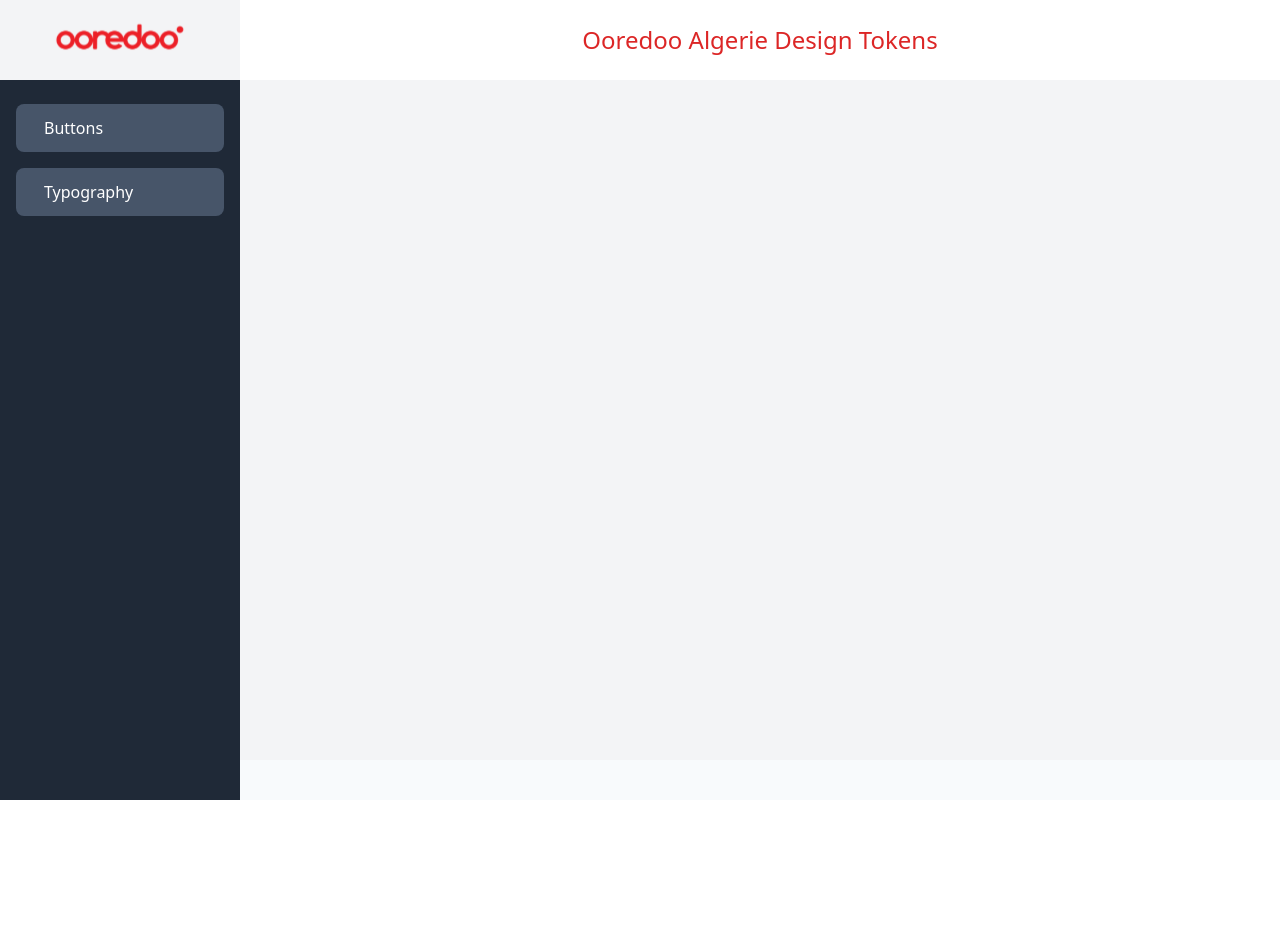
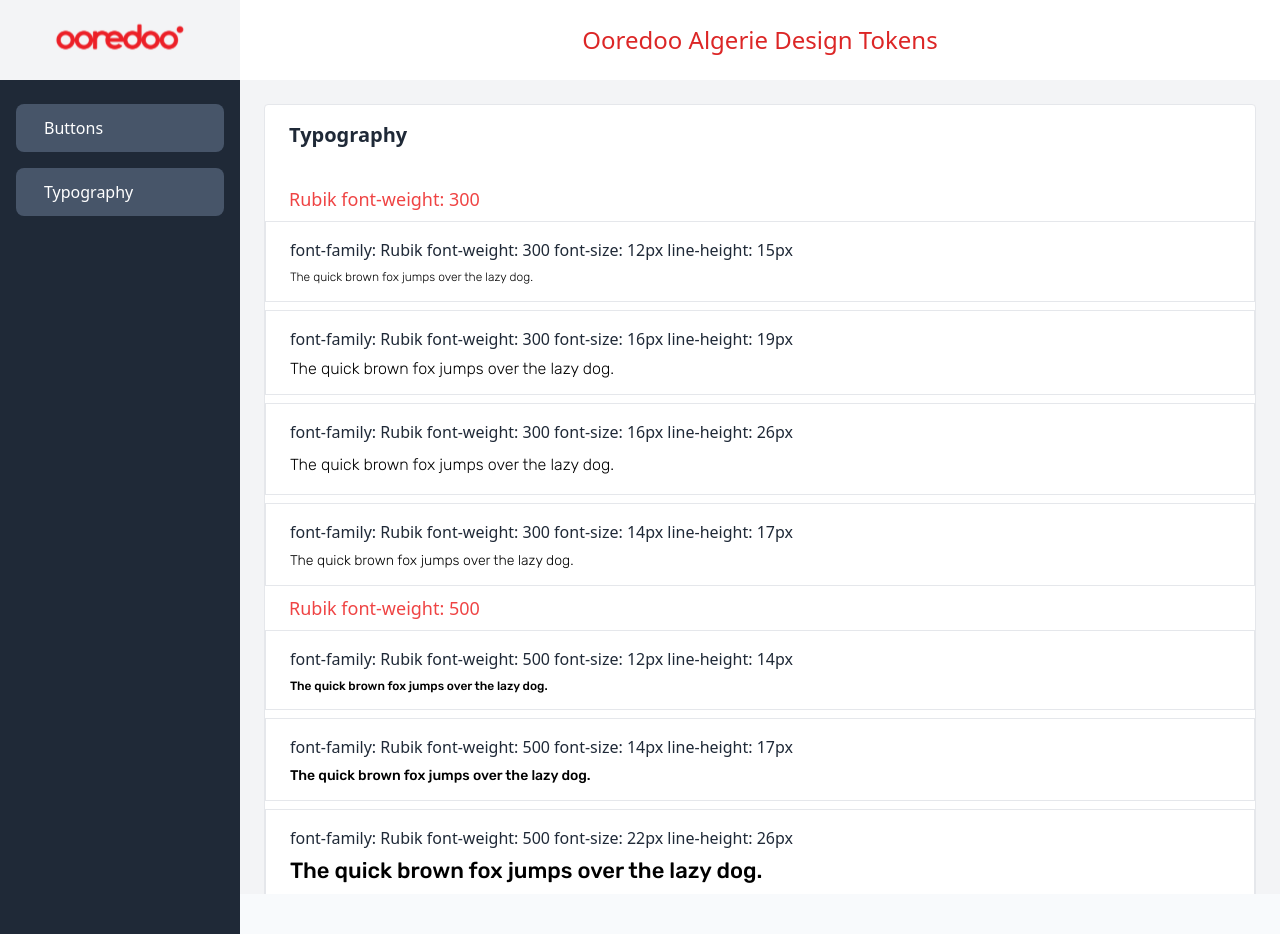
Before and after one commit to Malith-ra/Ooredoo-Algerie-nextjs, a Next.js app: page /typography in a window 1280 px wide. Before the commit the page ends 800 px from the top, so only its background shows below. Built offline with nearby package versions, Linux system fonts and the light colour scheme.

Commit message:
Rubik font added

```diff
--- /dev/null
+++ b/components/Typography/Rubik300.tsx
@@ -0,0 +1,49 @@
+import React from 'react';
+
+const Rubik300 = () => {
+  return (
+    <div>
+      <h1 className="font-medium text-lg px-6 text-red-500">
+        Rubik font-weight: 300
+      </h1>
+      <div className="px-6 py-4 border my-2">
+        <h1 className="mb-2">
+          font-family: Rubik font-weight: 300 font-size: 12px
+          line-height: 15px
+        </h1>
+        <h1 className="font-rubik font-light not-italic text-[12px] leading-[15px] text-black">
+          The quick brown fox jumps over the lazy dog.
+        </h1>
+      </div>
+      <div className="px-6 py-4 border my-2">
+        <h1 className="mb-2">
+          font-family: Rubik font-weight: 300 font-size: 16px
+          line-height: 19px
+        </h1>
+        <h1 className="font-rubik font-light not-italic text-[16px] leading-[19px] text-black">
+          The quick brown fox jumps over the lazy dog.
+        </h1>
+      </div>
+      <div className="px-6 py-4 border my-2">
+        <h1 className="mb-2">
+          font-family: Rubik font-weight: 300 font-size: 16px
+          line-height: 26px
+        </h1>
+        <h1 className="font-rubik font-light not-italic text-[16px] leading-[26px] text-black">
+          The quick brown fox jumps over the lazy dog.
+        </h1>
+      </div>
+      <div className="px-6 py-4 border my-2">
+        <h1 className="mb-2">
+          font-family: Rubik font-weight: 300 font-size: 14px
+          line-height: 17px
+        </h1>
+        <h1 className="font-rubik font-light not-italic text-[14px] leading-[17px] text-black">
+          The quick brown fox jumps over the lazy dog.
+        </h1>
+      </div>
+    </div>
+  );
+};
+
+export default Rubik300;
--- /dev/null
+++ b/components/Typography/Rubik500.tsx
@@ -0,0 +1,40 @@
+import React from 'react';
+
+const Rubik500 = () => {
+  return (
+    <div>
+      <h1 className="font-medium text-lg px-6 text-red-500">
+        Rubik font-weight: 500
+      </h1>
+      <div className="px-6 py-4 border my-2">
+        <h1 className="mb-2">
+          font-family: Rubik font-weight: 500 font-size: 12px
+          line-height: 14px
+        </h1>
+        <h1 className="font-rubik font-medium not-italic text-[12px] leading-[14px] text-black">
+          The quick brown fox jumps over the lazy dog.
+        </h1>
+      </div>
+      <div className="px-6 py-4 border my-2">
+        <h1 className="mb-2">
+          font-family: Rubik font-weight: 500 font-size: 14px
+          line-height: 17px
+        </h1>
+        <h1 className="font-rubik font-medium not-italic text-[14px] leading-[17px] text-black">
+          The quick brown fox jumps over the lazy dog.
+        </h1>
+      </div>
+      <div className="px-6 py-4 border my-2">
+        <h1 className="mb-2">
+          font-family: Rubik font-weight: 500 font-size: 22px
+          line-height: 26px
+        </h1>
+        <h1 className="font-rubik font-medium not-italic text-[22px] leading-[26px] text-black">
+          The quick brown fox jumps over the lazy dog.
+        </h1>
+      </div>
+    </div>
+  );
+};
+
+export default Rubik500;
--- /dev/null
+++ b/components/Typography/Typography.tsx
@@ -0,0 +1,19 @@
+import React from 'react';
+import Rubik300 from './Rubik300';
+import Rubik500 from './Rubik500';
+
+const Typography = () => {
+  return (
+    <>
+      <div className="w-full rounded overflow-hidden border bg-white">
+        <div className="px-6 py-4">
+          <h1 className="font-bold text-xl mb-5">Typography</h1>
+        </div>
+        <Rubik300 />
+        <Rubik500 />
+      </div>
+    </>
+  );
+};
+
+export default Typography;
--- a/components/buttons/Buttons.tsx
+++ b/components/buttons/Buttons.tsx
@@ -6,7 +6,7 @@
     <>
       <div className="w-full rounded overflow-hidden border bg-white">
         <div className="px-6 py-4">
-          <div className="font-bold text-xl mb-9">Filled Button</div>
+          <h1 className="font-bold text-xl mb-9">Filled Button</h1>
           <FilledButton
             className={
               'text-white font-rubik font-semibold not-italic text-sm leading-[17px] bg-red-100 rounded-4xl border-red-200 border-1  w-[231px] h-[52px] uppercase hover:opacity-80  dark:bg-blue-600 dark:hover:bg-blue-700  dark:focus:ring-blue-800'
--- a/pages/typography.tsx
+++ b/pages/typography.tsx
@@ -1,11 +1,13 @@
 import React from 'react';
 import Layout from '../components/layout/Layout';
+import Typography from '../components/Typography/Typography';
 
 const typography = () => {
   return (
     <div>
-      {' '}
-      <Layout title="Buttons">{/* <Buttons /> */}</Layout>
+      <Layout title="typography">
+        <Typography />
+      </Layout>
     </div>
   );
 };
```
